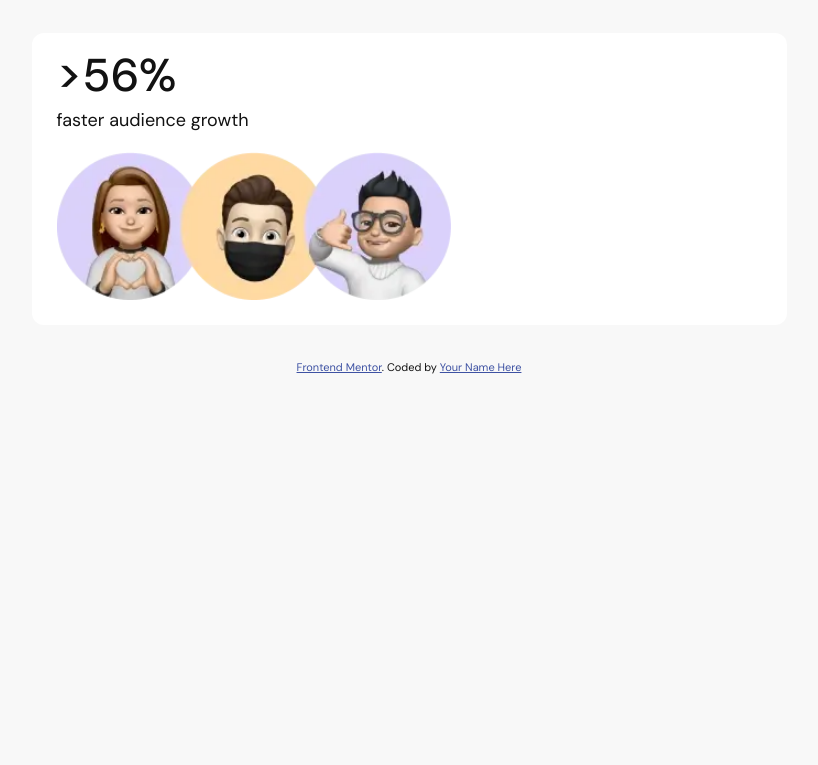
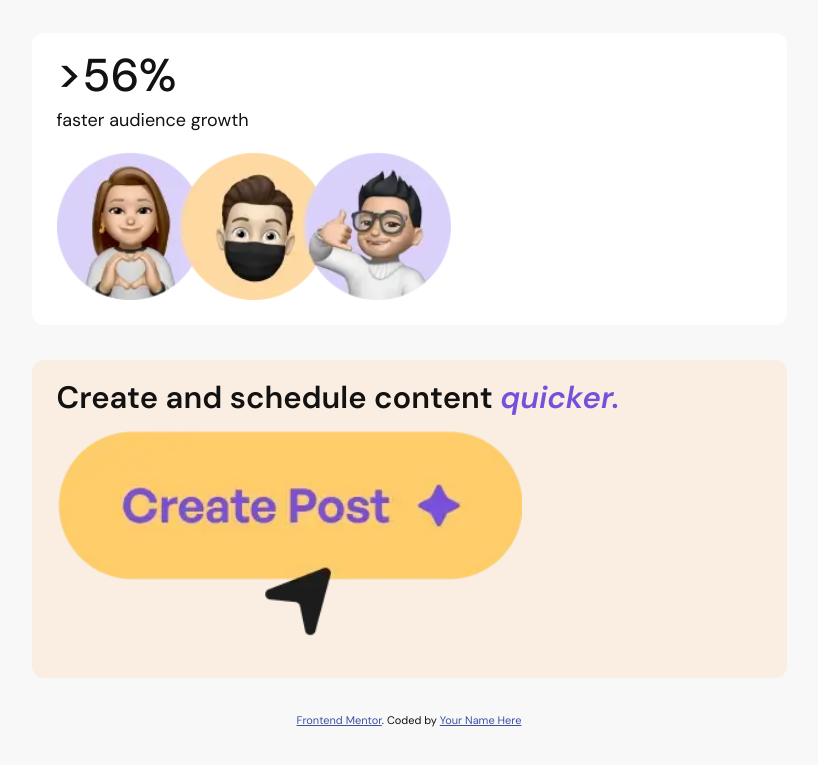
Before and after one commit to pkthunder87/bento-grid, a React (Vite) app: page / in a window 1280 px wide. Shown: the part 2325-3090 px from the top of the page, without its empty margins (231-1049 px from the left). Before the commit the page ends 2763 px from the top, so only its background shows below. Built offline with nearby package versions, Linux system fonts and the light colour scheme.

Commit message:
Feat: Add 7th grid item

```diff
--- a/src/App.jsx
+++ b/src/App.jsx
@@ -74,6 +74,16 @@ function App() {
           alt=""
         />
       </GridItem>
+      <GridItem gridItemNum="7">
+        <h2 className="grid-item--7__title">
+          Create and schedule content <span>quicker.</span>
+        </h2>
+        <img
+          className="grid-item--7__img"
+          src={`${imgPrefix}create-post${imgSuffix}`}
+          alt=""
+        />
+      </GridItem>
       <Attribution />
     </AppLayout>
   );
--- a/src/sass/_components.scss
+++ b/src/sass/_components.scss
@@ -193,4 +193,25 @@
       margin-block-end: 1.5rem;
     }
   }
+
+  &--7 {
+    background-color: hsl(var(--color-yellow-100));
+    padding: 2.5rem;
+
+    &__title {
+      font-size: 3.1rem;
+      font-weight: 600;
+      line-height: 0.85em;
+      margin-block-end: 2rem;
+
+      span {
+        font-style: italic;
+        color: hsl(var(--color-purple-500));
+      }
+    }
+
+    &__img {
+      width: 66%;
+    }
+  }
 }
```
